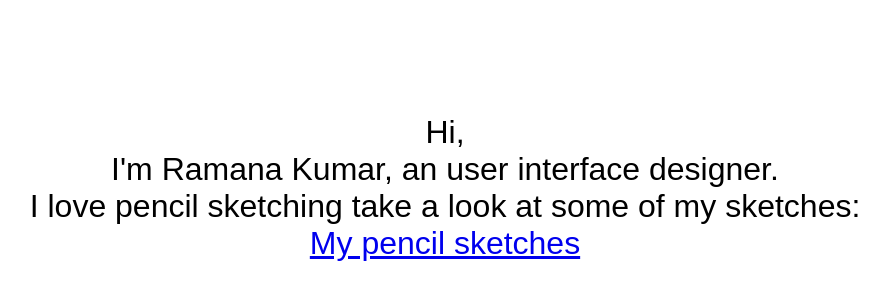
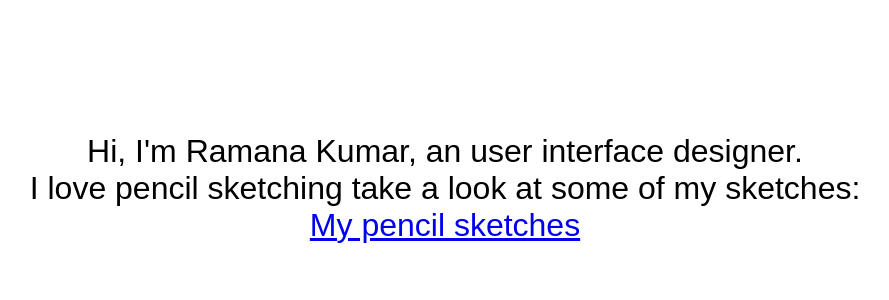
Before and after one commit to ramanapanabaka/ramanakumar, a plain HTML site: page index.html in a window 1280 px wide. Shown: the part 180-480 px from the top of the page, without its empty margins (195-1084 px from the left). Drawn offline with Linux system fonts and the light colour scheme.

Commit message:
Update index.html

```diff
--- a/index.html
+++ b/index.html
@@ -10,8 +10,7 @@
   <body>
     <div style='text-align: center; display: flex; justify-content: center; align-items: center; height: 90vh; font-family: Arial; font-size: 2em;'>
       <div>
-        Hi,
-        <div> I'm Ramana Kumar, an user interface designer.</div>
+        <div>Hi, I'm Ramana Kumar, an user interface designer.</div>
         <div>I love pencil sketching take a look at some of my sketches:</div>
         <div><a href='https://www.instagram.com/ramanasketches/' target='_blank'>My pencil sketches</a></div>
       </div>
```
